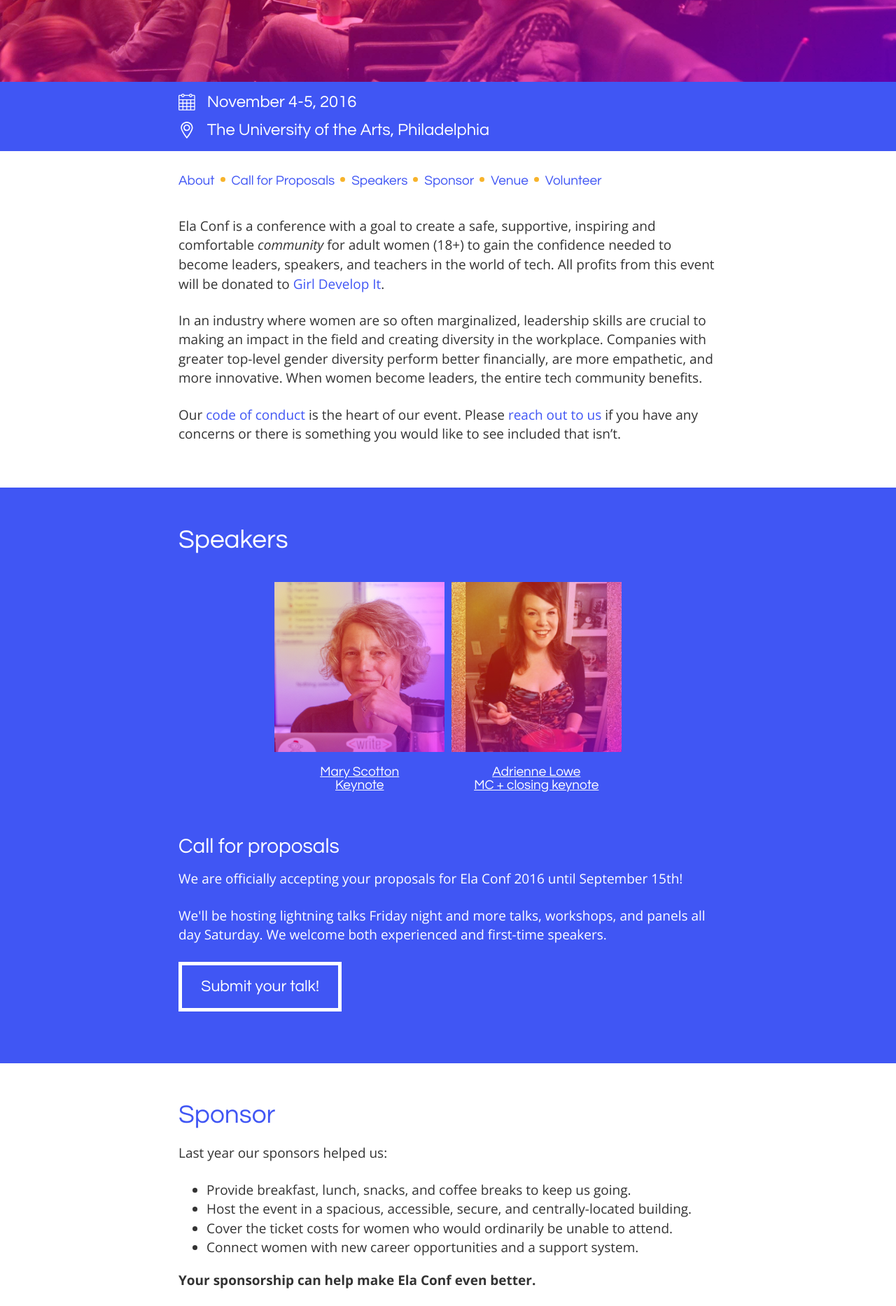
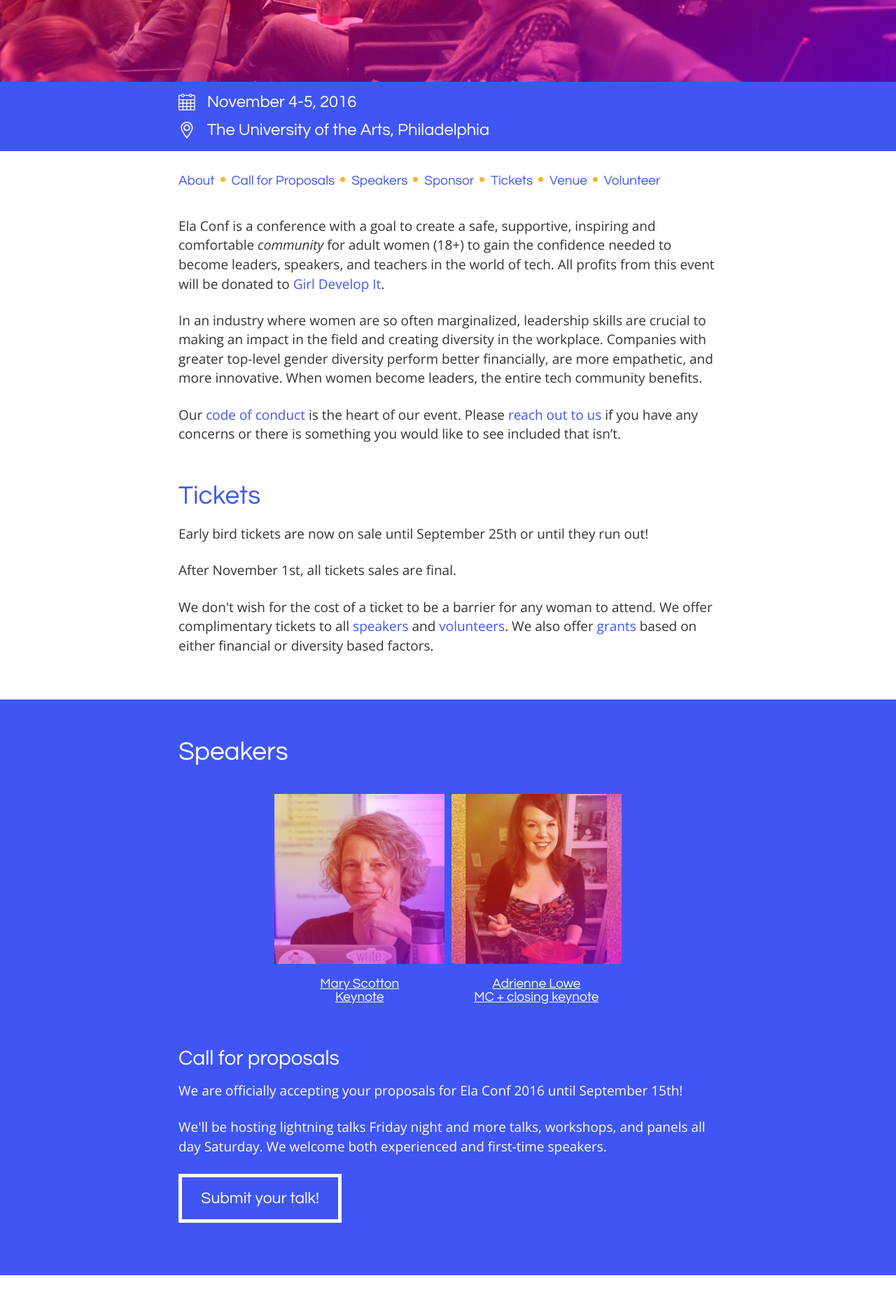
Before and after one commit to elaconf/elaconf.github.io, a Jekyll site: the page built from index.html, in a window 1280 px wide. Shown: the part 673-2540 px from the top of the page at 70% size. Built offline with Jekyll 4.4.1, drawn with Linux system fonts in a browser that asks for light colours; a script that is not in the unit is left out; some of the changed text lies outside the part shown.

Commit message:
start ticket sales (#53)
* add tickets

* update link

* update copy

* add sponsors

* add tickets page

* hide some non-essential pages from main nav

```diff
--- /dev/null
+++ b/_data/sponsors.yml
@@ -0,0 +1,5 @@
+- name: nvite
+  site: https://nvite.com/
+  image: nvite.png
+  type: In-kind Sponsor
+  twitter: nvite
--- /dev/null
+++ b/_includes/tickets.html
@@ -0,0 +1,4 @@
+<p>Early bird tickets are now on sale until September 25th or until they run out!</p>
+<script async src="//widgets.nvite.com/1.5/tickets.js" data-resource="ea6a" style="margin-bottom: 2em;"></script>
+<p>After November 1st, all tickets sales are final.</p>
+<p>We don't wish for the cost of a ticket to be a barrier for any woman to attend. We offer complimentary tickets to all <a href="/proposals">speakers</a> and <a href="/volunteer">volunteers</a>. We also offer <a href="/grant">grants</a> based on either financial or diversity based factors.</p>
--- a/_sass/_homepage.scss
+++ b/_sass/_homepage.scss
@@ -93,3 +93,7 @@ section {
   background-image: url('/images/svg/pattern-circles.svg');
   background-size: contain;
 }
+
+.nvite-widget-wrapper {
+  margin-bottom: 4em;
+}
--- a/index.html
+++ b/index.html
@@ -7,6 +7,18 @@ layout: default
     <p>In an industry where women are so often marginalized, leadership skills are crucial to making an impact in the field and creating diversity in the workplace. Companies with greater top-level gender diversity perform better financially, are more empathetic, and more innovative. When women become leaders, the entire tech community benefits.
     </p>
     <p>Our <a href="code-of-conduct/">code of conduct</a> is the heart of our event. Please <a href="mailto:hello@elaconf.com">reach out to us</a> if you have any concerns or there is something you would like to see included that isn’t.</p>
+
+    <h2 id="tickets">Tickets</h2>
+    {% include tickets.html %}
+    <!--
+    <h3>What&rsquo;s included</h3>
+    <ul>
+    <li><strong>Meals &amp; snacks</strong> &mdash; We'll have snacks on Friday evening and on Saturday we'll serve breakfast, lunch, coffee, and even more snacks.</li>
+    <li><strong>Lightning talks</strong> &mdash; Join us Friday night for fun, casual lightning talks.</li>
+    <li><strong>Meet &amp; greet</strong> &mdash; We want to make sure there are as few unfamilar faces at the conf as possible!</li>
+    <li><strong>Networking</strong> &mdash; We'll wrap up the conference on Saturday afternoon with a networking event.</li>
+  </ul>
+-->
 </div>
 </section>
 
@@ -47,6 +59,13 @@ layout: default
     </ul>
     <p><strong>Your sponsorship can help make Ela Conf even better.</strong></p>
     <p><a href="/sponsor" class="button">Become a sponsor</a></p>
+    <h3>Thank you!</h3>
+    <p>Big thank you to this year's sponsors!</p>
+    <div class="sponsors">
+      {% for sponsor in site.data.sponsors %}
+      <a href="{{sponsor.site}}"><img src="/images/sponsors/{{sponsor.image}}" alt="{{sponsor.name}}" class="sponsor-image"></a>
+      {% endfor %}
+    </div>
   </div>
 </section>
 
```
Also changed, not shown: grant/index.md (added, +14 -0 lines), sponsor/index.html (+8 -0 lines), tickets/index.md (added, +6 -0 lines), images/sponsors/nvite.png (added).
